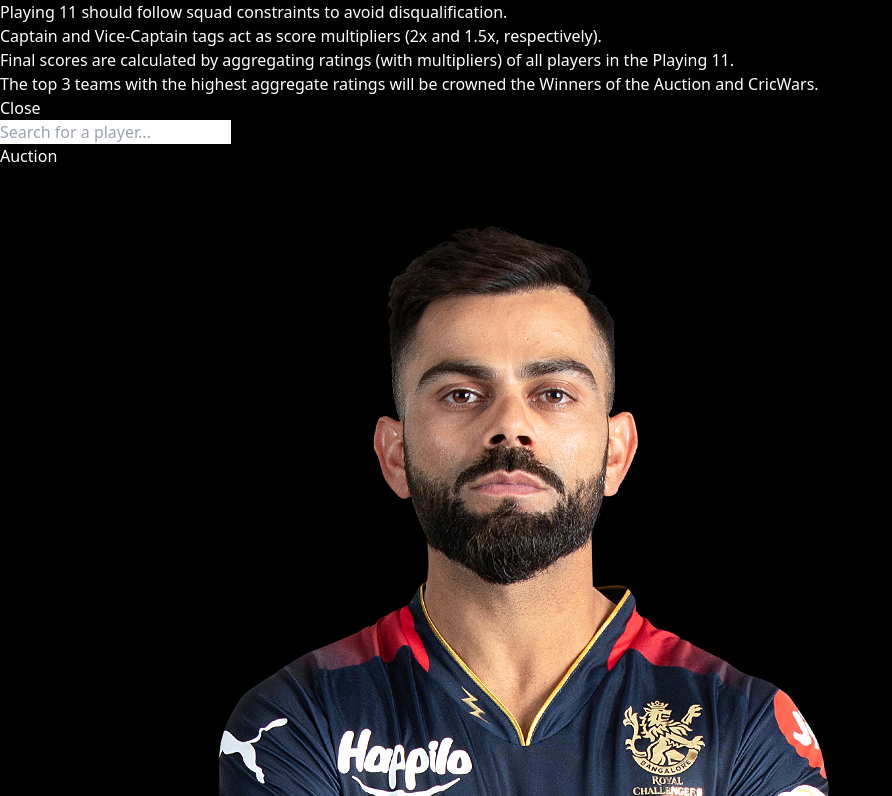
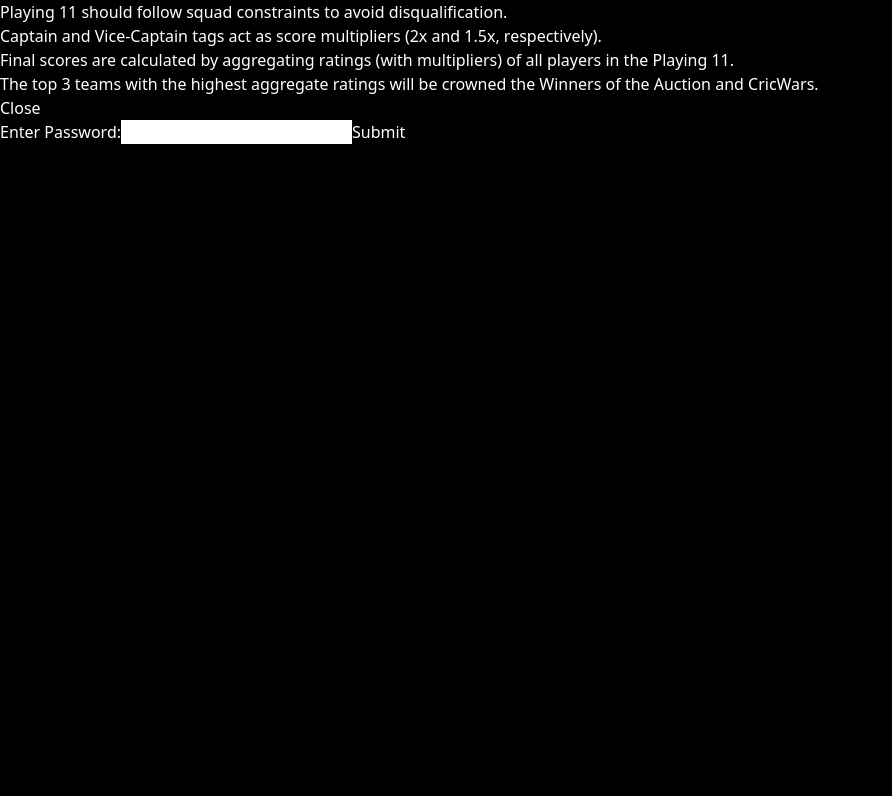
Before and after one commit to Kiran1504/cricwars-xenia, a React (Vite) app: page /auction in a window 1280 px wide. Shown: the part 784-1580 px from the top of the page, without its empty margins (0-892 px from the left). After the commit the page ends 928 px from the top, so only its background shows below. Built offline with nearby package versions, Linux system fonts and the light colour scheme.

Commit message:
password protection for admin panel

```diff
--- a/src/pages/Auction.jsx
+++ b/src/pages/Auction.jsx
@@ -46,7 +46,7 @@
             setPlayersList(storedPlayers);
             const unauctioned = storedPlayers.filter((player) => player.status === 'unauctioned');
             const unsold = storedPlayers.filter((player) => player.status === 'unsold');
-            console.log(storedPlayers);
+            // console.log(storedPlayers);
             setUnAuctionedPlayers(unauctioned);
             setUnsoldPlayers(unsold);
             setLoading(true);
@@ -55,7 +55,7 @@
             setPlayersList(players);
             const unauctioned = players.filter((player) => player.status === 'unauctioned');
             const unsold = players.filter((player) => player.status === 'unsold');
-            console.log(players);
+            // console.log(players);
             setUnAuctionedPlayers(unauctioned);
             setUnsoldPlayers(unsold);
             setLoading(true);
@@ -113,7 +113,36 @@
         localStorage.setItem('players', JSON.stringify(sortedPlayers));
     };
 
+    const [password, setPassword] = useState('');
+    const [isPasswordCorrect, setIsPasswordCorrect] = useState(false);
+
+    const handlePasswordChange = (event) => {
+        setPassword(event.target.value);
+    };
+
+    const handleCheckPassword = () => {
+        // Replace 'yourCorrectPassword' with your actual correct password
+        const correctPassword = 'Ayushisadminofcricwarswebsite2024';
+
+        if (password === correctPassword) {
+            setIsPasswordCorrect(true);
+        } else {
+            setIsPasswordCorrect(false);
+            alert("Wrong Pass")
+        }
+    };
+
     return loading && (
+        <>
+            {!isPasswordCorrect ?
+                <div className="w-full text-center">
+                    <label className=" flex justify-center gap-4 py-4 text-lg">
+                        Enter Password:
+                        <input type="password" value={password} onChange={handlePasswordChange} className="text-black text-sm" />
+                    </label>
+                    <button onClick={handleCheckPassword} className="mx-auto my-4 text-black px-4 py-2 bg-green-400 rounded-lg">Submit</button>
+                </div >
+                :
                 <>
                     <PlayerSearch handle={searchPlayerHandler} players={playersList} />
                     <div>
@@ -161,8 +190,10 @@
                             </div>
                         </div>
                     </div >
+                </>
+            }
+        </>
 
-        </>
     )
 }
 
```
Lines whose indentation alone changed are shown as unchanged.
